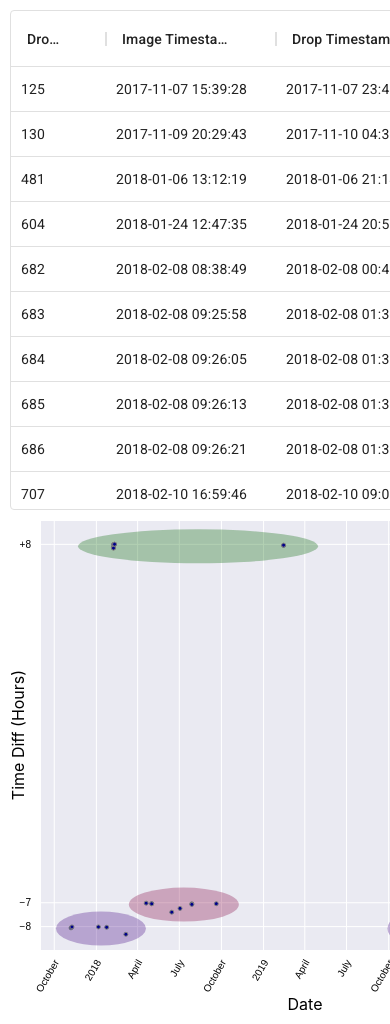
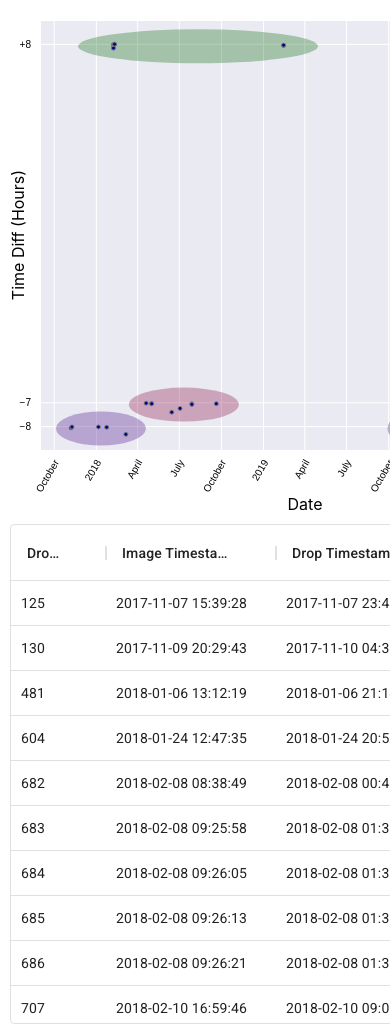
Before and after one commit to KunstDerFuge/q-interactive-scatterplot, a React (Create React App) app: page / in a window 390 px wide. Shown: the top 1024 px of the page. Built offline with nearby package versions, Linux system fonts and the light colour scheme.

Commit message:
Display scatterplot on top in mobile mode

```diff
--- a/src/App.js
+++ b/src/App.js
@@ -12,14 +12,14 @@ function App() {
 
   return (
     <div style={{height: isMobile ? 1000 : 500, width: isMobile ? 600 : 1250, padding: '10px'}}>
-      <Grid container direction={'row'}>
+      <Grid container direction={'row-reverse'}>
+        <Grid item container md={12} lg={6}>
+          <InteractiveScatterplot data={data} selectedDatum={selectedDatum} setSelectedDatum={setSelectedDatum}
+                                  hoveredDatum={hoveredDatum} setHoveredDatum={setHoveredDatum} />
+        </Grid>
         <Grid item container md={12} lg={6}>
           <InteractiveTable data={data} selectedDatum={selectedDatum} setSelectedDatum={setSelectedDatum}
                             hoveredDatum={hoveredDatum} setHoveredDatum={setHoveredDatum} isMobile={isMobile} />
-        </Grid>
-        <Grid item container md={12} lg={6}>
-          <InteractiveScatterplot data={data} selectedDatum={selectedDatum} setSelectedDatum={setSelectedDatum}
-                                  hoveredDatum={hoveredDatum} setHoveredDatum={setHoveredDatum} />
         </Grid>
       </Grid>
       <Modal
--- a/src/InteractiveScatterplot.jsx
+++ b/src/InteractiveScatterplot.jsx
@@ -165,7 +165,7 @@ class InteractiveScatterplot extends React.Component {
   render() {
     return (
 
-      <div style={{height: '100%'}}>
+      <div style={{height: '100%', paddingBottom: '10px'}}>
         <svg id="area" height={500} width={600} />
       </div>
     )
```
